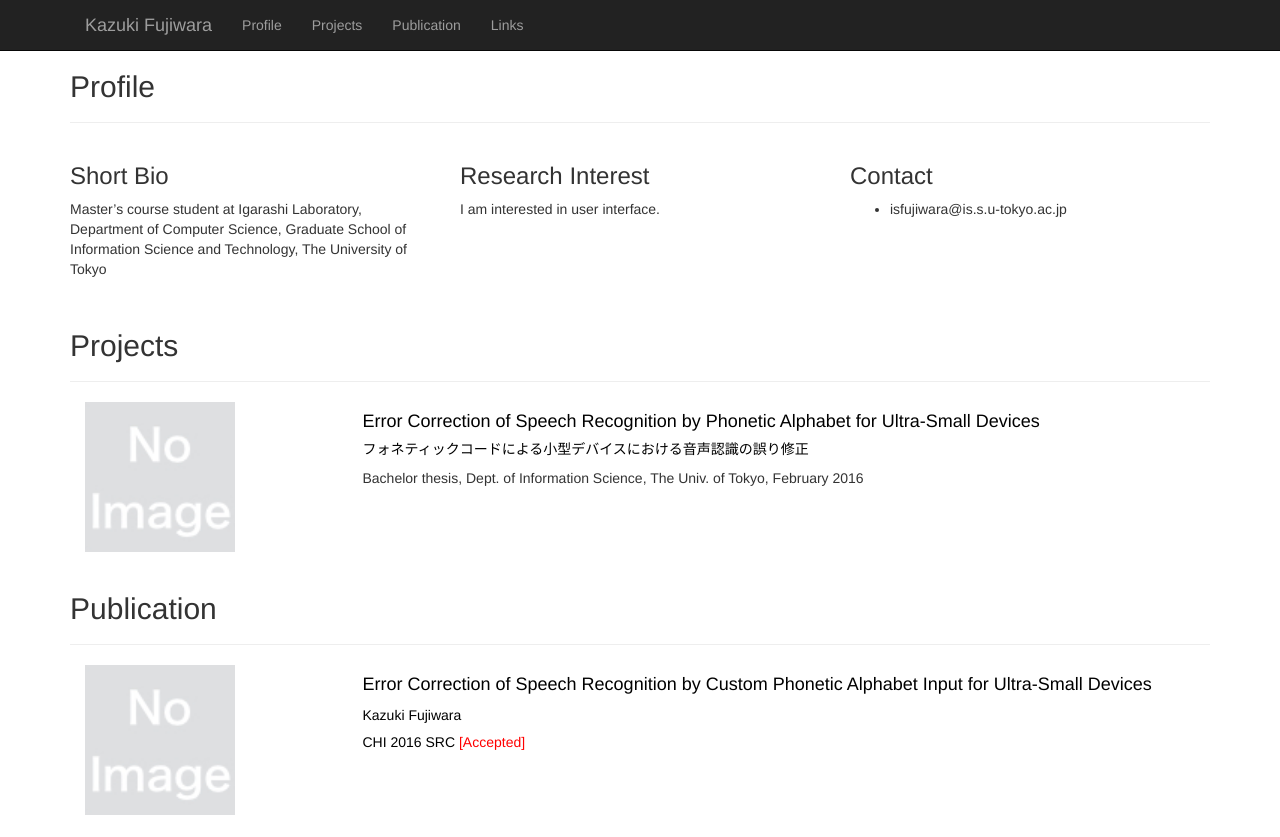
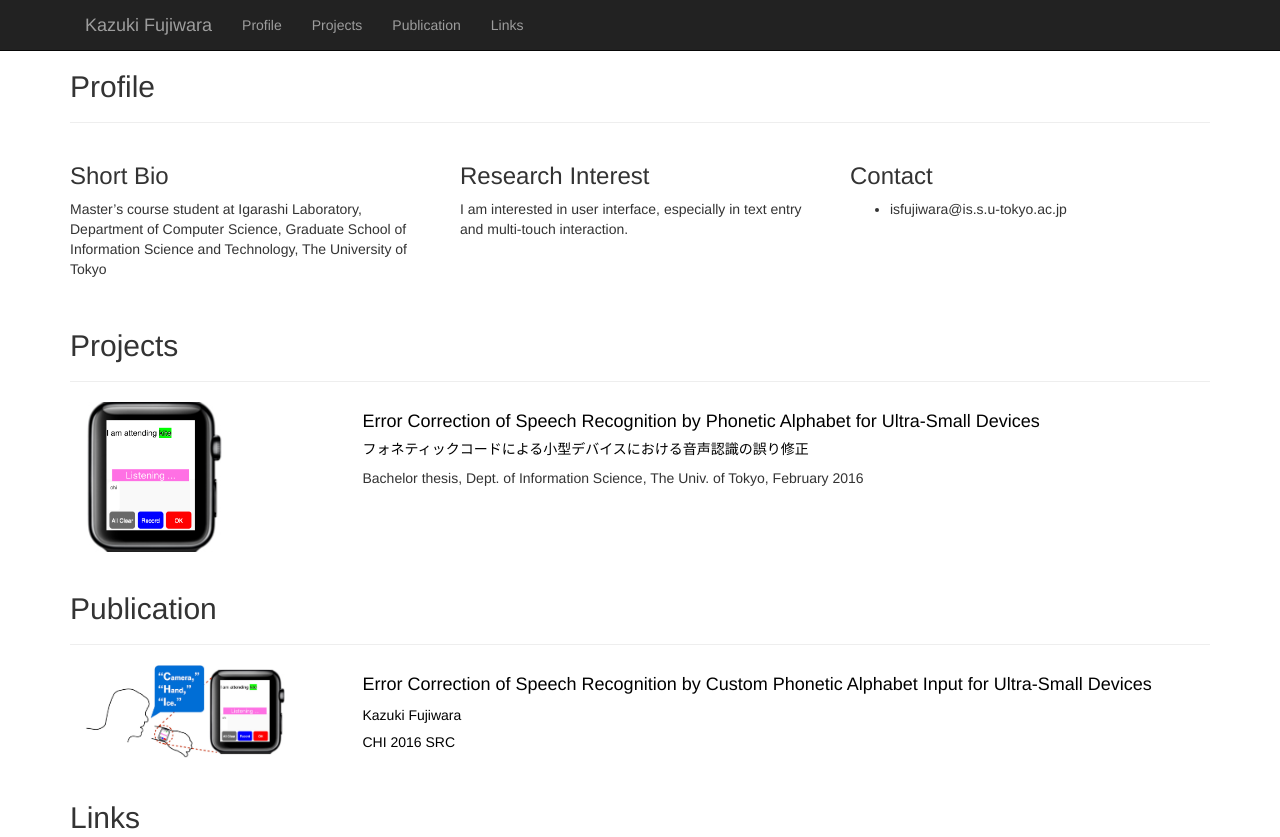
Before and after one commit to kazukifujiwara/kazukifujiwara.github.io, a plain HTML site: page index.html in a window 1280 px wide. Shown: the top 837 px of the page. Drawn offline with nearby package versions, Linux system fonts and the light colour scheme.

Commit message:
added some images

```diff
--- a/index.html
+++ b/index.html
@@ -62,7 +62,7 @@
                 </div>
                 <div class="col-md-4">
                     <h3>Research Interest</h3>
-                    <p>I am interested in user interface.</p>
+                    <p>I am interested in user interface, especially in text entry and multi-touch interaction.</p>
                 </div>
                 <div class="col-md-4">
                     <h3>Contact</h3>
@@ -83,7 +83,7 @@
             <div class="col-md-3">
                 <div class="container">
                     <a href="projects/PhoneticAlphabet/index.html">
-                        <img src="./images/noimage.png" width="150" height="150">
+                        <img src="./images/attendingchi.png" height="150">
                     </a>
                 </div>
             </div>
@@ -103,14 +103,14 @@
         <div class="row">
             <div class="col-md-3">
                 <div class="container">
-                    <img src="./images/noimage.png" width="150" height="150">
+                    <img src="./images/studyimage.jpg" width="200">
                 </div>
             </div>
             <div class="col-md-9 publication">
                 <a href="projects/PhoneticAlphabet/index.html"　style="color:#0000ff;text-decoration:none">
                 <h4>Error Correction of Speech Recognition by Custom Phonetic Alphabet Input for Ultra-Small Devices</h4>
                 Kazuki Fujiwara
-                <h5>CHI 2016 SRC<font color="#ff0000">  [Accepted]</font></h5>
+                <h5>CHI 2016 SRC</h5>
                 </a>
             </div>
         </div>
```
Also changed, not shown: projects/PhoneticAlphabet/index.html (+1 -1 lines), images/attendingchi.png (added), images/studyimage.jpg (added), 7 other files.
